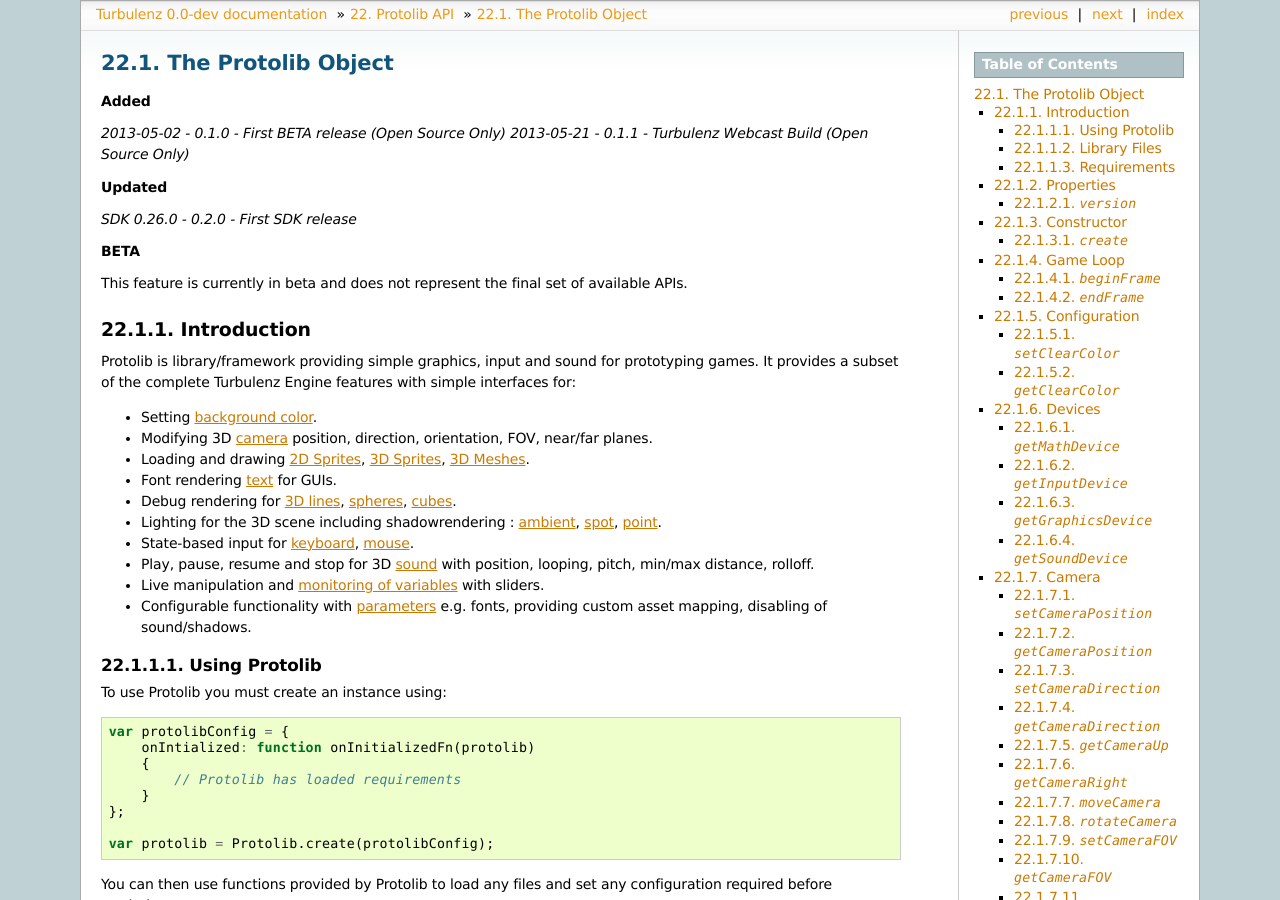
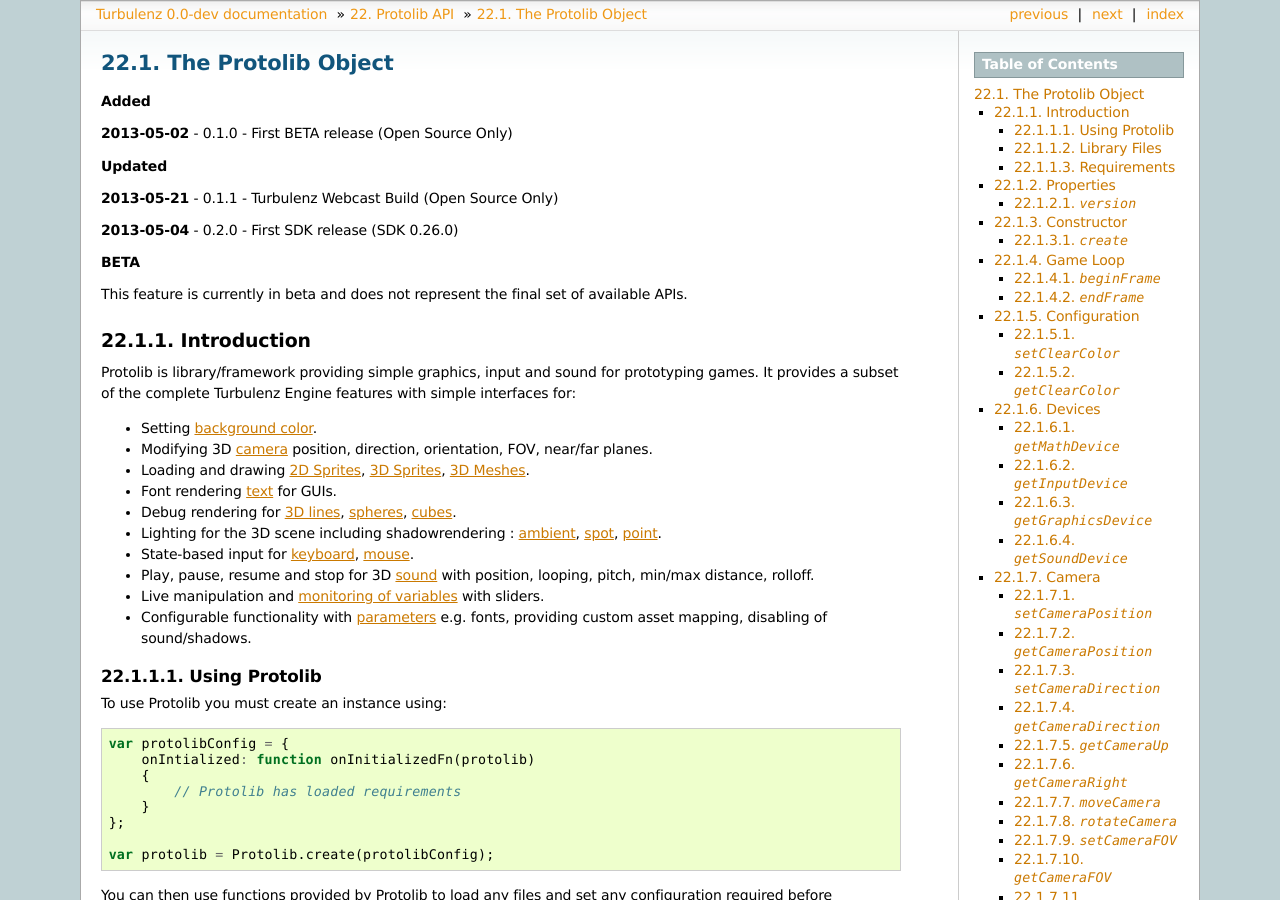
Before and after one commit to turbulenz/turbulenz_engine, a Sphinx documentation site: the page built from docs/source/protolib/protolib_api.rst, in a window 1280 px wide and 900 px high. Built offline with Sphinx 7.4.7, drawn with Linux system fonts in a browser that asks for light colours.

Commit message:
Updated release dates in the protolib object docs

```diff
--- a/docs/source/protolib/protolib_api.rst
+++ b/docs/source/protolib/protolib_api.rst
@@ -11,12 +11,13 @@
 
 **Added**
 
-*2013-05-02 - 0.1.0 - First BETA release (Open Source Only)*
-*2013-05-21 - 0.1.1 - Turbulenz Webcast Build (Open Source Only)*
+**2013-05-02** - 0.1.0 - First BETA release (Open Source Only)
 
 **Updated**
 
-*SDK 0.26.0 - 0.2.0 - First SDK release*
+**2013-05-21** - 0.1.1 - Turbulenz Webcast Build (Open Source Only)
+
+**2013-05-04** - 0.2.0 - First SDK release (SDK 0.26.0)
 
 **BETA**
 
```
